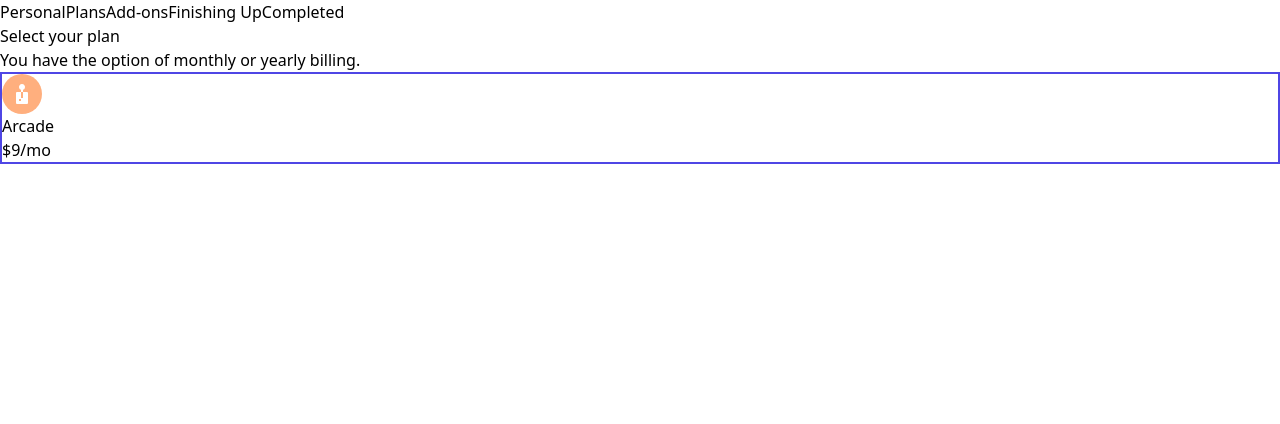
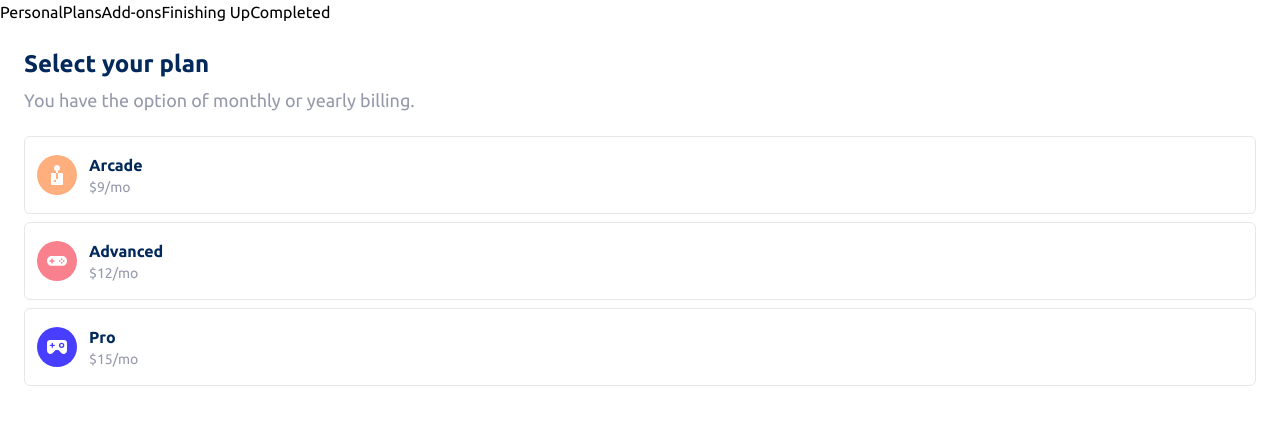
Before and after one commit to Barenbik/multi-step-form, a Vue app: page /plans in a window 1280 px wide. Shown: the top 424 px of the page. Built offline with nearby package versions, Linux system fonts and the light colour scheme.

Commit message:
Style plan component

```diff
--- a/src/assets/main.css
+++ b/src/assets/main.css
@@ -1,3 +1,10 @@
+@import url('https://fonts.googleapis.com/css2?family=Ubuntu:wght@400;500;700&display=swap');
+
 @tailwind base;
 @tailwind components;
 @tailwind utilities;
+
+#app {
+    font-family: 'Ubuntu', sans-serif;
+    font-size: 1rem;
+}
--- a/src/components/PlanComponent.vue
+++ b/src/components/PlanComponent.vue
@@ -1,9 +1,11 @@
 <template>
-    <div>
-        <div class="border-solid border-2 border-indigo-600">
-            <img :src="`../src/assets/images/${icon}.svg`" :alt="`${icon}`">
-            <p>{{ plan }}</p>
-            <p>${{ cost }}/mo</p>
+    <div class="pb-2">
+        <div class="border-solid border border-gray-200 rounded-md flex hover:border-indigo-600 hover:bg-alabaster">
+            <img class="p-3" :src="`../src/assets/images/${icon}.svg`" :alt="`${icon}`">
+            <div class="p-4 pl-0">
+                <p class="font-semibold text-marine-blue">{{ plan }}</p>
+                <p class="font-normal text-cool-gray text-sm">${{ cost }}/mo</p>
+            </div>
         </div>
     </div>
 </template>
--- a/src/views/PlanView.vue
+++ b/src/views/PlanView.vue
@@ -1,10 +1,10 @@
 <template>
-    <div>
-        <h1>Select your plan</h1>
-        <p>You have the option of monthly or yearly billing.</p>
+    <div class="p-6">
+        <h1 class="font-semibold text-marine-blue text-2xl pb-2">Select your plan</h1>
+        <p class="font-normal text-cool-gray pb-6 text-lg leading-6">You have the option of monthly or yearly billing.</p>
         <plan-component icon="icon-arcade" plan="Arcade" cost="9" />
-        <!-- TODO: Add plan component -->
-        <!-- TODO: Add plan component -->
+        <plan-component icon="icon-advanced" plan="Advanced" cost="12" />
+        <plan-component icon="icon-pro" plan="Pro" cost="15" />
         <!-- TODO: Add monthly / yearly toggle component -->
     </div>
 </template>
--- a/tailwind.config.js
+++ b/tailwind.config.js
@@ -5,7 +5,14 @@ module.exports = {
     "./src/**/*.{vue,js,ts,jsx,tsx}",
   ],
   theme: {
-    extend: {},
+    extend: {
+      colors: {
+        'marine-blue': '#02295a',
+        'cool-gray': '#9699ab',
+        'light-gray': '#d6d9e6',
+        'alabaster': '#fafbff'
+      },
+    },
   },
   plugins: [],
 }
```
Also changed, not shown: src/assets/images/icon-advanced.svg (added), src/assets/images/icon-pro.svg (added).
